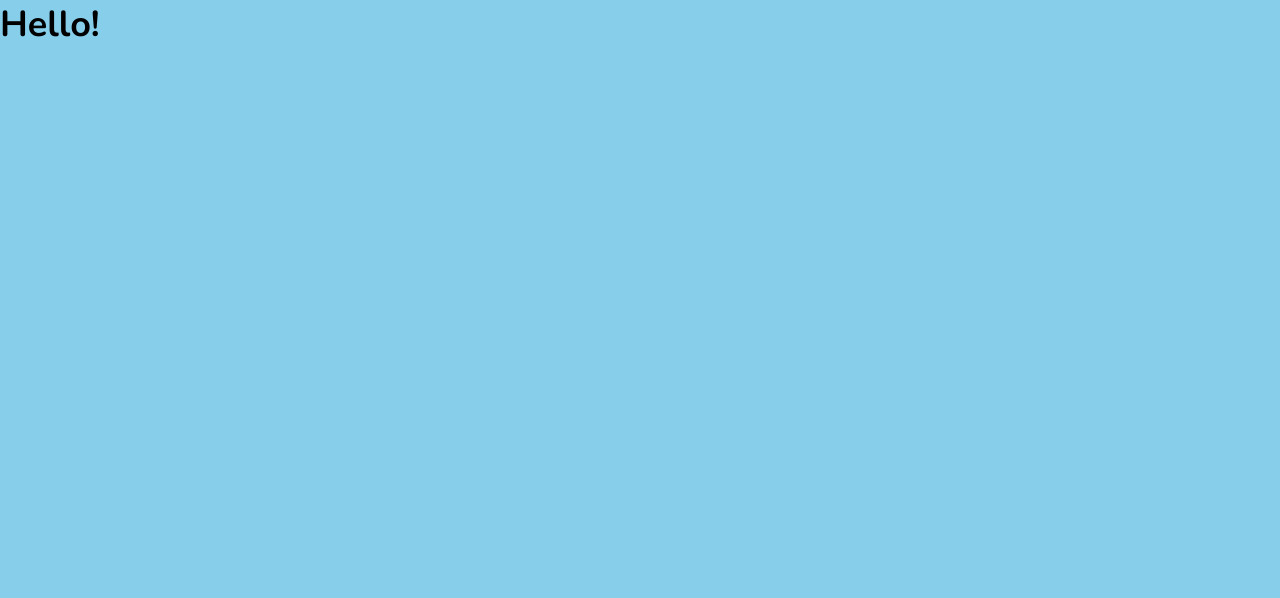
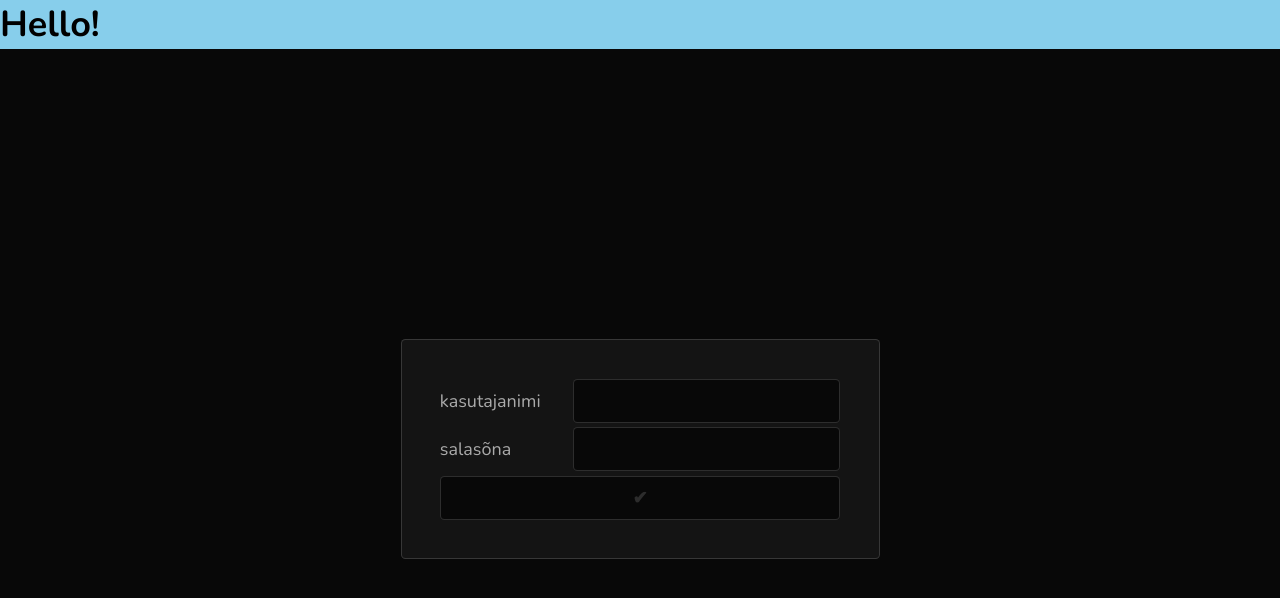
Before and after one commit to tonuheiskonen/svelte-test, a plain HTML site: page index.html in a window 1280 px wide. Drawn offline with nearby package versions, Linux system fonts and the light colour scheme.

Commit message:
Update index.html

```diff
--- a/index.html
+++ b/index.html
@@ -6,7 +6,7 @@
     <meta name="description" content="Starter Snowpack App" />
     <link rel="stylesheet" type="text/css" href="index.css" />
     <title>Starter Snowpack App</title>
-    <!--script type="module" src="dist/index.js"></script-->
+    <script type="module" src="dist/index.js"></script>
   </head>
   <body>
     <h1>Hello!</h1>
```
